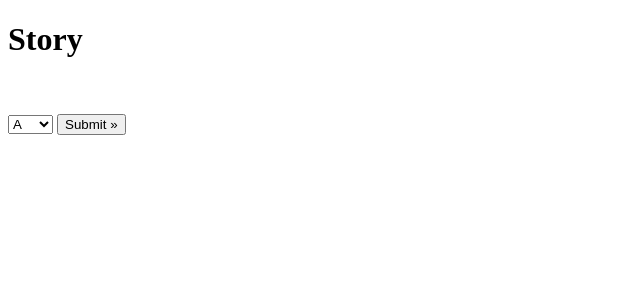
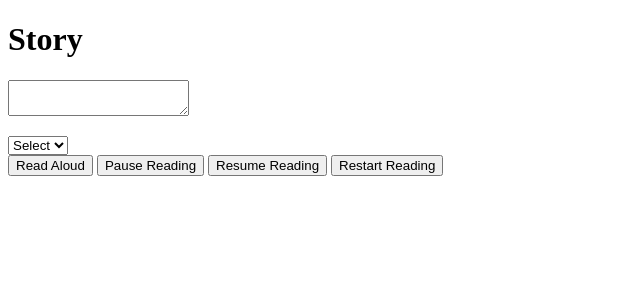
Before and after one commit to Luck-shun30/FBLA_Dynamic_Dragon, a Flask app: template templates/answer.html in a window 1280 px wide. Shown: the top 300 px of the page, without its empty margins (0-640 px from the left). Run offline with Flask 3, Linux system fonts and the light colour scheme; the template is opened without the code that fills it, so the values that code supplies are empty.

Commit message:
Commit 2 - Features
Added features:

Story and option generation
Input validation in website
Text to speech features

Upcoming Features:

AI Image Generation for Story
UI Styling

```diff
--- a/main.py
+++ b/main.py
@@ -1,20 +1,29 @@
-from flask import Flask, render_template, request
+from flask import Flask, render_template, request, redirect, url_for
 
 from ollama import chat
 from ollama import ChatResponse
 
 #options aren't shown in the ai request so resulting story is random. add global var for the options available and add that to prompt.
 active_story = ""
-choice = "A"
+choice = ""
+options = []
+option_a = ""
+option_b = ""
+option_c = ""
+
 def llmgenerate():
    SYSTEM_PROMPT = 'Continue the fantasy story without adding anything else. Do not end the story.'
    global choice
    global active_story
-
+   global options
+   global option_a
+   global option_b
+   global option_c
+   print(choice)
    response = ChatResponse = chat(model='llama3.2', messages=[
    {
-      'role': 'user',
-      'content': "System Prompt:" + SYSTEM_PROMPT + "\nConversation history / Story that you need to continue: " + active_story + "\nChosen option: " + choice + "\nContinue the story by adding on to it (return the new story as an addition)"
+      'role': 'user',                                                                                                               #TODO: Options cause it to give new options instead of reading them. Take the list of options out so that only the chosen choice is listed for it to continue.
+      'content': "System Prompt:" + SYSTEM_PROMPT + "\nConversation history/Story that you need to continue: " + active_story + "\nChosen option (how the story should go): " + choice + "\nContinue the story by adding on to it based on the chosen option (return the new story as an addition)."
    }
    ])
 
@@ -54,17 +63,20 @@ app = Flask(__name__)
 
 @app.route('/')
 def home():
-   return render_template('index.html')
+   return render_template('./index.html')
 
 @app.route('/generate', methods=['GET', 'POST'])
 def generate():
-   global choice
-   if request.method == 'POST':
-      choice = request.form['options']
-   story = llmgenerate()
-   options = options_generate()
-   return render_template('answer.html',
+    global choice
+    if request.method == 'POST':
+        choice = request.form.get('options')
+        if choice == "Exit":
+            return redirect(url_for('index'))  # Redirect to an index route
+    story = llmgenerate()
+    options = options_generate()
+    return render_template('answer.html',
                            text=story, option_a=options[0], option_b=options[1], option_c=options[2])
+
 
 
 # Start with flask web app with debug as
--- a/templates/answer.html
+++ b/templates/answer.html
@@ -2,31 +2,53 @@
 <html lang="en">
 <head>
     <meta charset="UTF-8">
-    <title>Story Time:</title>
+    <title>Dynamic Unicorn - Story Time</title>
 </head>
 <script>
     function sub() {
-        console.log('sub function');
-        $("#options_list").submit();
+        document.getElementById("options_list").submit();
+    }
+    function read_aloud() {
+        console.log(document.getElementById("story").value)
+        var msg = new SpeechSynthesisUtterance();
+        msg.text = document.getElementById("story").value;
+        window.speechSynthesis.speak(msg);
+        window.speechSynthesis.cancel();
+    }
+    function pause_reading() {
+        window.speechSynthesis.pause();
+    }
+    function resume_reading() {
+        window.speechSynthesis.resume();
+    }
+    function restart_reading() {
+        window.speechSynthesis.cancel();
+        console.log(document.getElementById("story").value)
+        var msg = new SpeechSynthesisUtterance();
+        msg.text = document.getElementById("story").value;
+        window.speechSynthesis.speak(msg);
     }
 </script>
 <body>
     <h1>Story</h1>
-    <p>{{text}}</p>
+    <textarea id="story" readonly>{{text}}</textarea>
     <br>
     <p>{{option_a}}</p>
     <p>{{option_b}}</p>
     <p>{{option_c}}</p>
 
-    <form id="options_list">
-        <select name="options" id="options">
-            <!-- onchange="setLanguage(this)" -->
-            <option name="A" value="A">A</option>
-            <option name="A" value="B">B</option>
-            <option name="A" value="C">C</option>
-            <a href="./index.html"><option value="Exit">Exit</option></a>
+    <form id="options_list" method="POST">
+        <select name="options" id="options" onchange='sub()'>
+            <option selected disabled hidden value="None">Select</option>
+            <option value="{{option_a}}">A</option>
+            <option value="{{option_b}}">B</option>
+            <option value="{{option_c}}">C</option>
+            <option value="Exit">Exit</option> <!--Exit doesnt work cuz index doesnt exist-->
         </select>
-        <button type="submit" onClick='sub()'>Submit &raquo;</button>
     </form>
+    <button onclick="read_aloud()">Read Aloud</button>
+    <button onclick="pause_reading()">Pause Reading</button>
+    <button onclick="resume_reading()">Resume Reading</button>
+    <button onclick="restart_reading()">Restart Reading</button>
 </body>
 </html>
--- a/templates/index.html
+++ b/templates/index.html
@@ -3,13 +3,12 @@
 <head>
     <meta charset="UTF-8">
     <link rel="stylesheet" href="/styles/styles.css">
-    <title>Story Generator</title>
+    <title>Dynamic Unicorn - Home</title>
 </head>
 <body>
     <form>
-        <h1><i> Welcome to the Utopia!</i></h1>
+        <h1><i> Welcome to Dynamic Unicorn!</i></h1>
         <a href="/generate">Hi</a>
-        <input type="submit" name="btn" id="btn"></input>
     </form>
 </body>
 </html>
```
Also changed, not shown: 1 other file.
